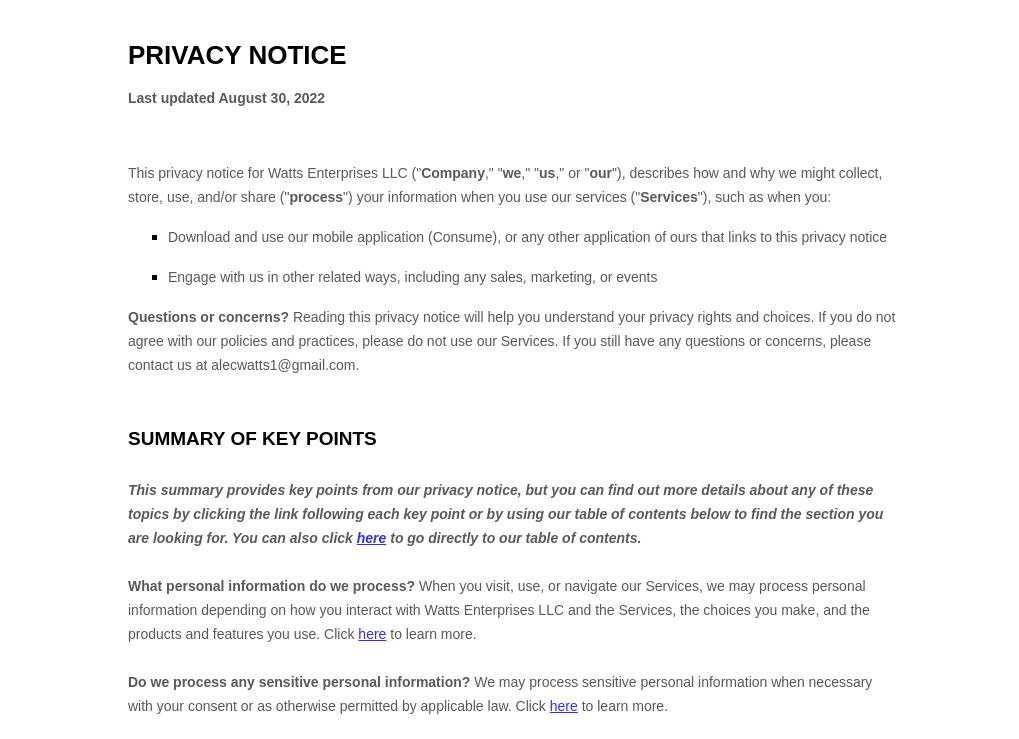
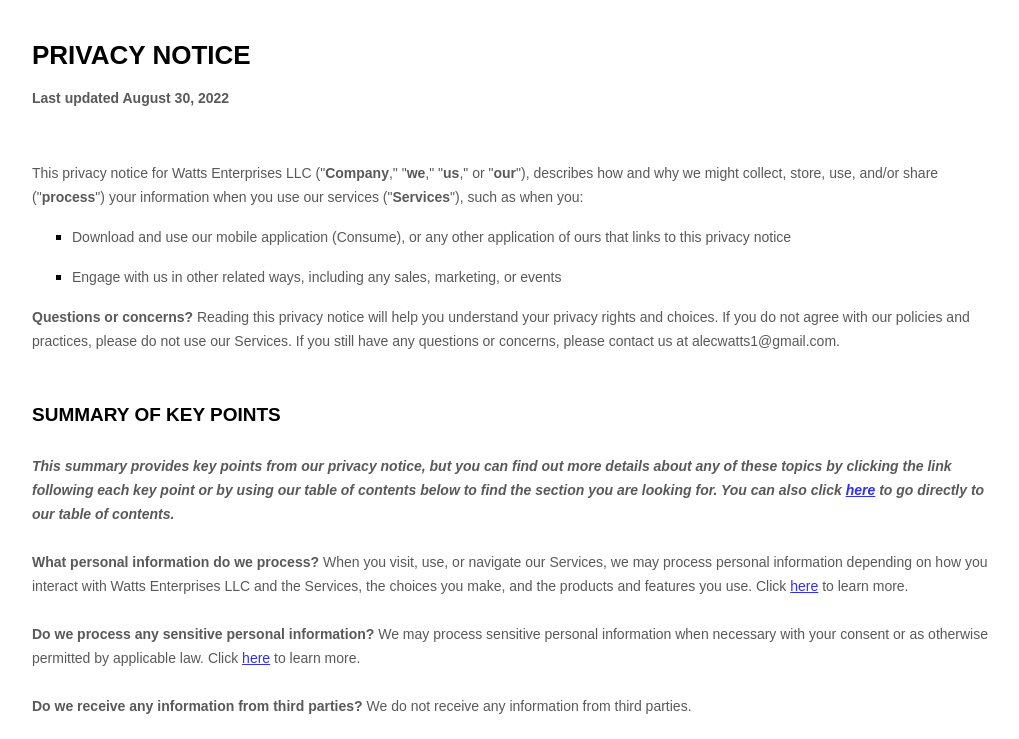
Before and after one commit to alec-watts/OLD-alecwatts.life, a plain HTML site: page index.html in a window 1280 px wide. Shown: the top 739 px of the page, without its empty margins (136-1155 px from the left). Drawn offline with Linux system fonts and the light colour scheme.

Commit message:
please work

```diff
--- a/index.html
+++ b/index.html
@@ -4,7 +4,7 @@
 <head>
   <meta charset="utf-8">
   <meta name="viewport" content="width=device-width">
-  <title>Consume App Privacy Policy</title>
+  <title>Consume Privacy Policy</title>
   <link href="style.css" rel="stylesheet" type="text/css" />
 </head>
 
--- a/style.css
+++ b/style.css
@@ -4,7 +4,7 @@
 }
 
 #main {
-  width: 60%;
+  width: 75%;
   margin: 40px auto;
 }
 
```
